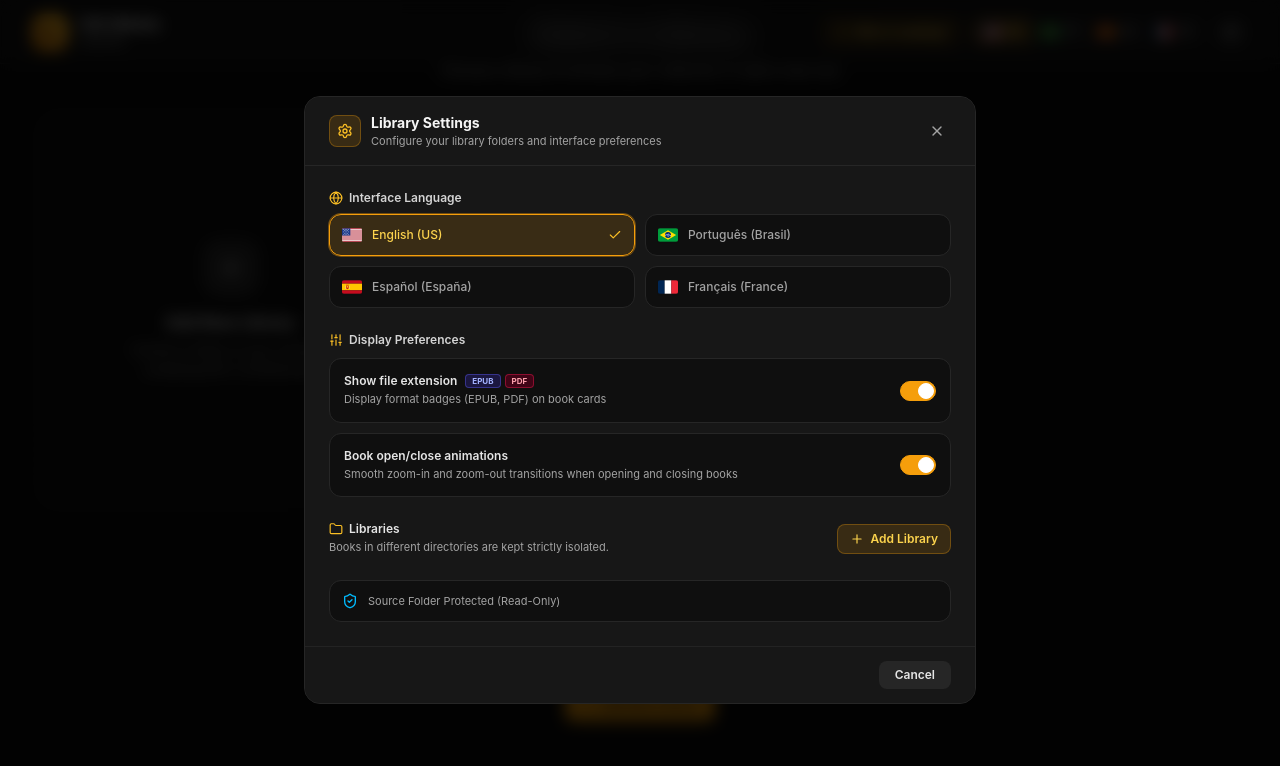
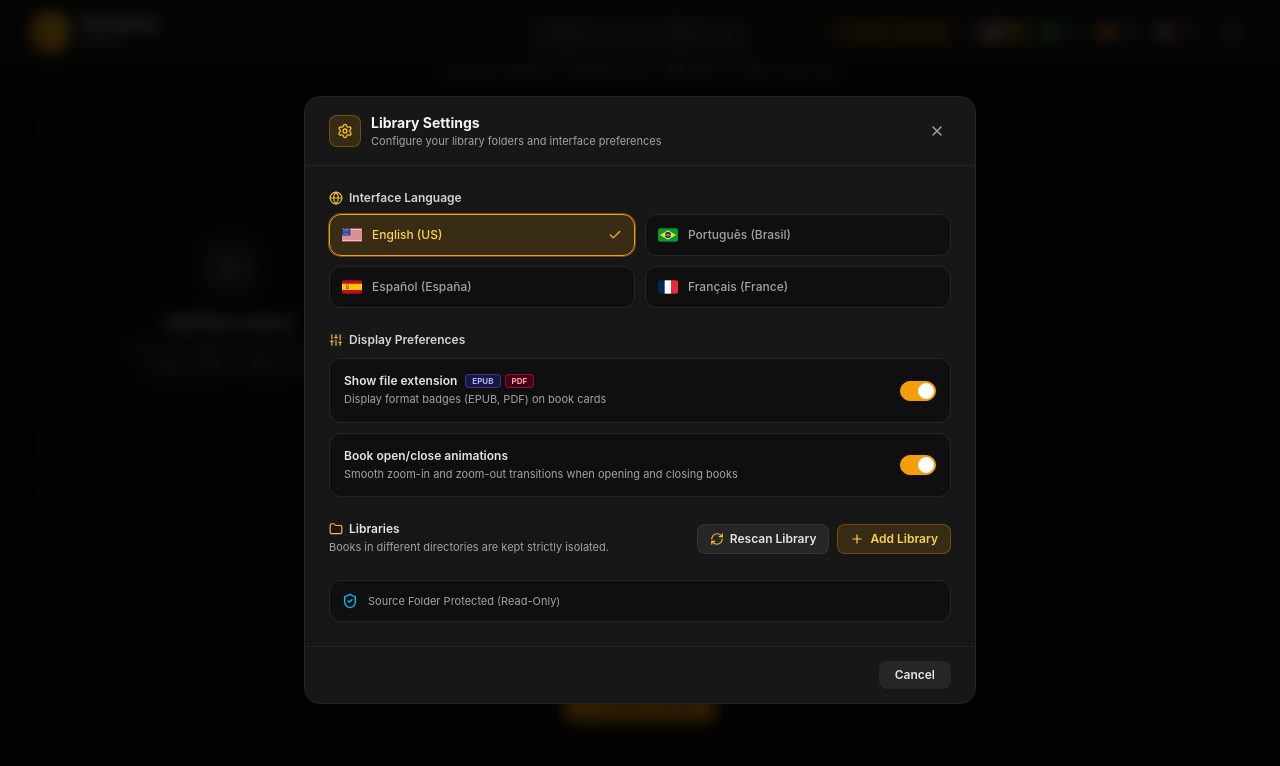
Before and after one commit to Andreusd/book-library, a React (Vite) app in the folder client/: page / in a window 1280 px wide. Both pictures are taken after typing "Sample" into the empty fields and a click on the button "Add New Library". Shown: the top 766 px of the page. Built offline with nearby package versions, Linux system fonts and the light colour scheme; no server answers.

Commit message:
feat(ui): add manual rescan button in library settings modal

```diff
--- a/client/src/api.js
+++ b/client/src/api.js
@@ -180,6 +180,13 @@ export const librariesApi = {
       method: 'POST',
       body: JSON.stringify({ library_id: libraryId }),
     }),
+
+  rescanLibrary: (libraryId) => {
+    const url = libraryId
+      ? `/api/libraries/${encodeURIComponent(libraryId)}/rescan`
+      : '/api/libraries/rescan';
+    return apiJson(url, { method: 'POST' });
+  },
 };
 
 /**
--- a/client/src/components/SettingsModal.jsx
+++ b/client/src/components/SettingsModal.jsx
@@ -1,7 +1,7 @@
 import React, { useState, useEffect, useRef } from 'react';
 import {
   Settings, Folder, CheckCircle, AlertCircle, AlertTriangle,
-  X, Plus, Trash2, Edit3, Check, Globe, ShieldCheck, ArrowRight, Sliders
+  X, Plus, Trash2, Edit3, Check, Globe, ShieldCheck, ArrowRight, Sliders, RefreshCw
 } from 'lucide-react';
 import { useI18n } from '../i18n';
 import { FlagUS, FlagBR, FlagES, FlagFR } from './FlagIcons';
@@ -95,6 +95,11 @@ export default function SettingsModal({
 
   // Deleting library state
   const [deletingId, setDeletingId] = useState(null);
+
+  // Rescan state
+  const [rescanning, setRescanning] = useState(false);
+  const [rescanningLibId, setRescanningLibId] = useState(null);
+  const [rescanFeedback, setRescanFeedback] = useState(null);
 
   const debounceAddRef = useRef(null);
   const debounceEditRef = useRef(null);
@@ -340,6 +345,61 @@ export default function SettingsModal({
     });
   };
 
+  // Rescan Library (Active, Specific, or All)
+  const handleRescan = (targetLibId = null) => {
+    if (targetLibId) {
+      setRescanningLibId(targetLibId);
+    } else {
+      setRescanning(true);
+    }
+    setRescanFeedback(null);
+
+    const url = targetLibId
+      ? `/api/libraries/${encodeURIComponent(targetLibId)}/rescan`
+      : '/api/libraries/rescan';
+
+    fetch(url, { method: 'POST' })
+      .then(res => res.json())
+      .then(data => {
+        if (targetLibId) {
+          setRescanningLibId(null);
+        } else {
+          setRescanning(false);
+        }
+        if (data.status === 'ok') {
+          loadLibraries();
+          if (onLibraryChanged) {
+            onLibraryChanged(activeLibraryId || data.library_id);
+          }
+          const totalBooks = data.books_count !== undefined
+            ? data.books_count
+            : (data.stats && Object.values(data.stats).reduce((acc, s) => acc + (s.books || 0), 0));
+          setRescanFeedback({
+            type: 'success',
+            message: t('rescanSuccess', { books: totalBooks ?? 'OK' })
+          });
+          setTimeout(() => setRescanFeedback(null), 4000);
+        } else {
+          setRescanFeedback({
+            type: 'error',
+            message: data.detail || 'Failed to rescan'
+          });
+        }
+      })
+      .catch(err => {
+        console.error('Failed to rescan library:', err);
+        if (targetLibId) {
+          setRescanningLibId(null);
+        } else {
+          setRescanning(false);
+        }
+        setRescanFeedback({
+          type: 'error',
+          message: 'Error communicating with server'
+        });
+      });
+  };
+
   if (!isOpen) return null;
 
   return (
@@ -473,6 +533,17 @@ export default function SettingsModal({
               </div>
 
               {!showAddForm && (
+                <div className="flex items-center gap-2">
+                  <button
+                    type="button"
+                    onClick={() => handleRescan()}
+                    disabled={rescanning || rescanningLibId !== null}
+                    className="flex items-center gap-1.5 px-3 py-1.5 rounded-lg bg-neutral-800 hover:bg-neutral-700 text-neutral-200 border border-neutral-700/60 text-xs font-semibold transition cursor-pointer disabled:opacity-50"
+                    title={t('rescanLibrary')}
+                  >
+                    <RefreshCw className={`w-3.5 h-3.5 text-amber-400 ${rescanning ? 'animate-spin' : ''}`} />
+                    <span>{rescanning ? t('rescanning') : t('rescanLibrary')}</span>
+                  </button>
                   <button
                     type="button"
                     onClick={() => setShowAddForm(true)}
@@ -481,8 +552,25 @@ export default function SettingsModal({
                     <Plus className="w-3.5 h-3.5" />
                     <span>{t('addLibrary')}</span>
                   </button>
+                </div>
               )}
             </div>
+
+            {/* Rescan feedback banner */}
+            {rescanFeedback && (
+              <div className={`p-2.5 rounded-lg border text-xs flex items-center gap-2 animate-in fade-in duration-150 ${
+                rescanFeedback.type === 'success'
+                  ? 'bg-emerald-950/20 border-emerald-500/40 text-emerald-300'
+                  : 'bg-rose-950/20 border-rose-500/40 text-rose-300'
+              }`}>
+                {rescanFeedback.type === 'success' ? (
+                  <CheckCircle className="w-3.5 h-3.5 text-emerald-400 shrink-0" />
+                ) : (
+                  <AlertCircle className="w-3.5 h-3.5 text-rose-400 shrink-0" />
+                )}
+                <span>{rescanFeedback.message}</span>
+              </div>
+            )}
 
             {/* Add Library Expandable Form */}
             {showAddForm && (
@@ -685,6 +773,16 @@ export default function SettingsModal({
                     </div>
 
                     <div className="flex items-center gap-1.5 shrink-0">
+                      <button
+                        type="button"
+                        onClick={() => handleRescan(lib.id)}
+                        disabled={rescanningLibId === lib.id || rescanning}
+                        className="p-1.5 text-neutral-400 hover:text-amber-400 hover:bg-neutral-800 rounded-lg transition disabled:opacity-50 cursor-pointer"
+                        title={t('rescanLibrary')}
+                      >
+                        <RefreshCw className={`w-3.5 h-3.5 ${rescanningLibId === lib.id ? 'animate-spin text-amber-400' : ''}`} />
+                      </button>
+
                       {!isActive && (
                         <button
                           type="button"
--- a/client/src/i18n.js
+++ b/client/src/i18n.js
@@ -317,6 +317,9 @@ const translations = {
     pathNotFound: 'Directory does not exist on disk',
     notADirectory: 'Path is a file, not a directory',
     saveSettings: 'Save & Rescan',
+    rescanLibrary: 'Rescan Library',
+    rescanning: 'Rescanning...',
+    rescanSuccess: 'Catalog updated: {books} books found',
     settingsSaved: 'Settings saved successfully!',
     displayPreferences: 'Display Preferences',
     showFileExtension: 'Show file extension',
@@ -725,6 +728,9 @@ const translations = {
     pathNotFound: 'O diretório não existe no disco',
     notADirectory: 'O caminho informado é um arquivo, não uma pasta',
     saveSettings: 'Salvar e Reexaminar',
+    rescanLibrary: 'Reescanear Biblioteca',
+    rescanning: 'Reescaneando...',
+    rescanSuccess: 'Catálogo atualizado: {books} livros encontrados',
     settingsSaved: 'Configurações salvas com sucesso!',
     displayPreferences: 'Preferências de Exibição',
     showFileExtension: 'Mostrar extensão do arquivo',
@@ -1133,6 +1139,9 @@ const translations = {
     pathNotFound: 'El directorio no existe en el disco',
     notADirectory: 'La ruta es un archivo, no un directorio',
     saveSettings: 'Guardar y reescanear',
+    rescanLibrary: 'Reescanear biblioteca',
+    rescanning: 'Reescaneando...',
+    rescanSuccess: 'Catálogo actualizado: {books} libros encontrados',
     settingsSaved: '¡Ajustes guardados con éxito!',
     displayPreferences: 'Preferencias de visualización',
     showFileExtension: 'Mostrar extensión de archivo',
@@ -1541,6 +1550,9 @@ const translations = {
     pathNotFound: 'Le répertoire n’existe pas sur le disque',
     notADirectory: 'Le chemin correspond à un fichier, pas à un dossier',
     saveSettings: 'Enregistrer et réanalyser',
+    rescanLibrary: 'Réanalyser la bibliothèque',
+    rescanning: 'Réanalyse en cours...',
+    rescanSuccess: 'Catalogue mis à jour : {books} livres trouvés',
     settingsSaved: 'Paramètres enregistrés avec succès !',
     displayPreferences: 'Préférences d’affichage',
     showFileExtension: 'Afficher l’extension des fichiers',
```
Lines whose indentation alone changed are shown as unchanged.
